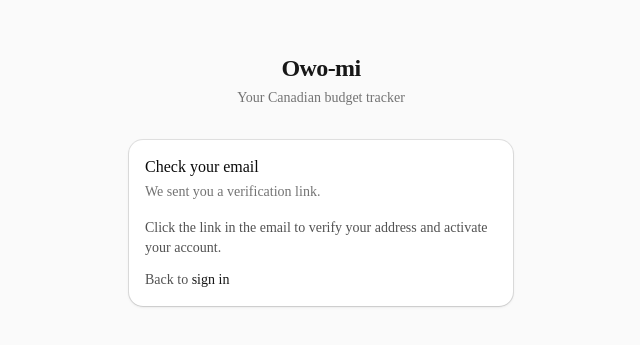
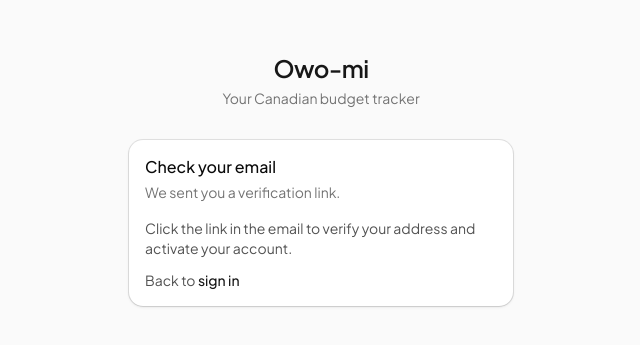
Before and after one commit to Babatems/Owo-mi, a Next.js app: page /verify in a window 1280 px wide. Shown: the part 221-566 px from the top of the page, without its empty margins (319-959 px from the left). Built offline with nearby package versions, Linux system fonts and the light colour scheme.

Commit message:
Changed font on entire platform

```diff
--- a/app/globals.css
+++ b/app/globals.css
@@ -7,9 +7,9 @@
 @theme inline {
   --color-background: var(--background);
   --color-foreground: var(--foreground);
-  --font-sans: var(--font-sans);
-  --font-mono: var(--font-geist-mono);
-  --font-heading: var(--font-sans);
+  --font-sans: var(--font-jakarta);
+  --font-mono: var(--font-mono);
+  --font-heading: var(--font-jakarta);
   --color-sidebar-ring: var(--sidebar-ring);
   --color-sidebar-border: var(--sidebar-border);
   --color-sidebar-accent-foreground: var(--sidebar-accent-foreground);
--- a/app/layout.tsx
+++ b/app/layout.tsx
@@ -1,16 +1,18 @@
 import type { Metadata } from 'next'
-import { Geist, Geist_Mono } from 'next/font/google'
+import { Plus_Jakarta_Sans, IBM_Plex_Mono } from 'next/font/google'
 import { Providers } from '@/components/providers'
 import './globals.css'
 
-const geistSans = Geist({
-  variable: '--font-geist-sans',
+const jakartaSans = Plus_Jakarta_Sans({
+  variable: '--font-jakarta',
   subsets: ['latin'],
+  weight: ['300', '400', '500', '600', '700'],
 })
 
-const geistMono = Geist_Mono({
-  variable: '--font-geist-mono',
+const ibmPlexMono = IBM_Plex_Mono({
+  variable: '--font-mono',
   subsets: ['latin'],
+  weight: ['400', '500'],
 })
 
 export const metadata: Metadata = {
@@ -20,7 +22,10 @@ export const metadata: Metadata = {
 
 export default function RootLayout({ children }: { children: React.ReactNode }) {
   return (
-    <html lang="en" className={`${geistSans.variable} ${geistMono.variable} h-full antialiased`}>
+    <html
+      lang="en"
+      className={`${jakartaSans.variable} ${ibmPlexMono.variable} h-full antialiased`}
+    >
       <body className="h-full bg-[#FAFAFA] text-neutral-900">
         <Providers>{children}</Providers>
       </body>
```
